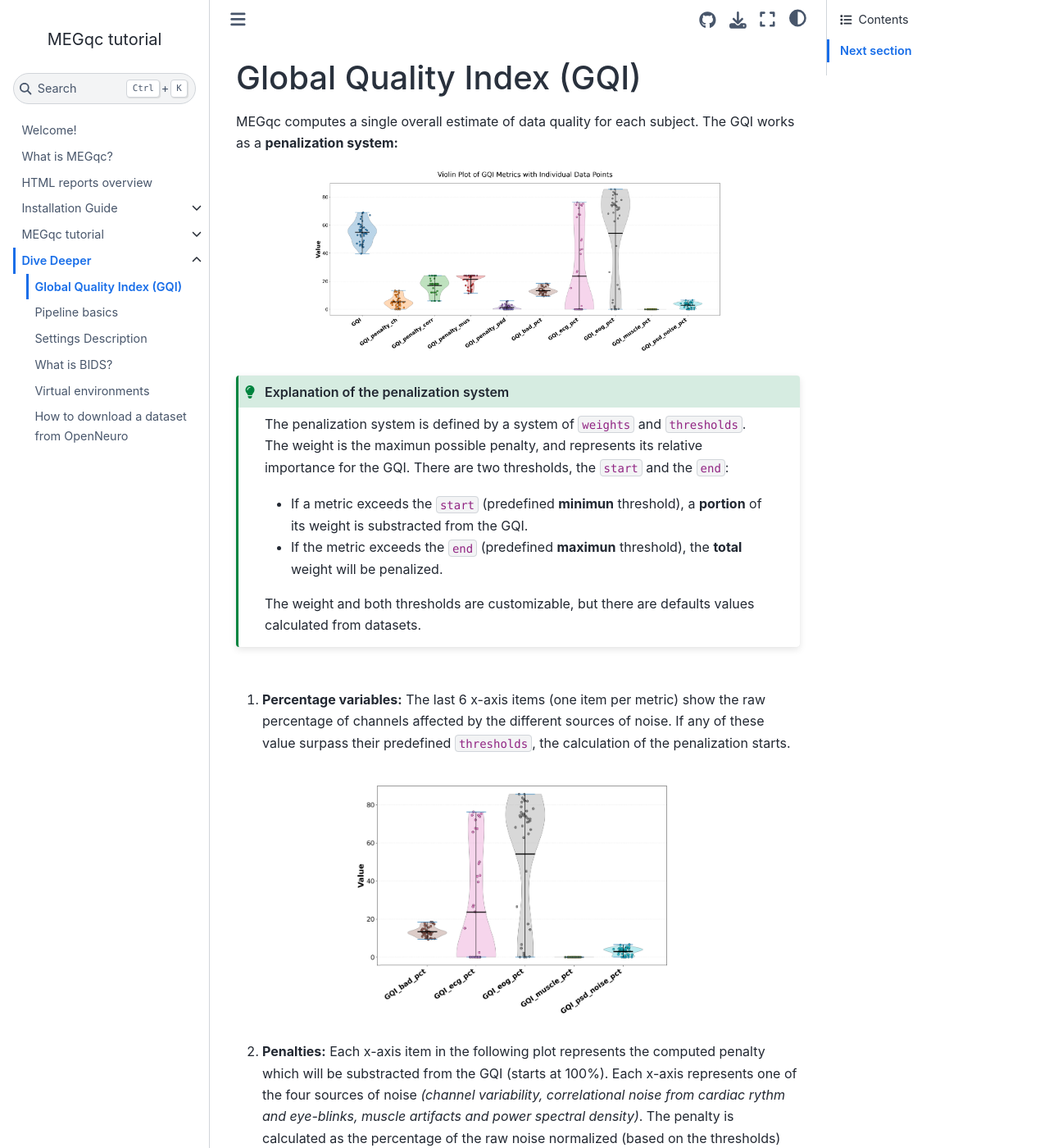
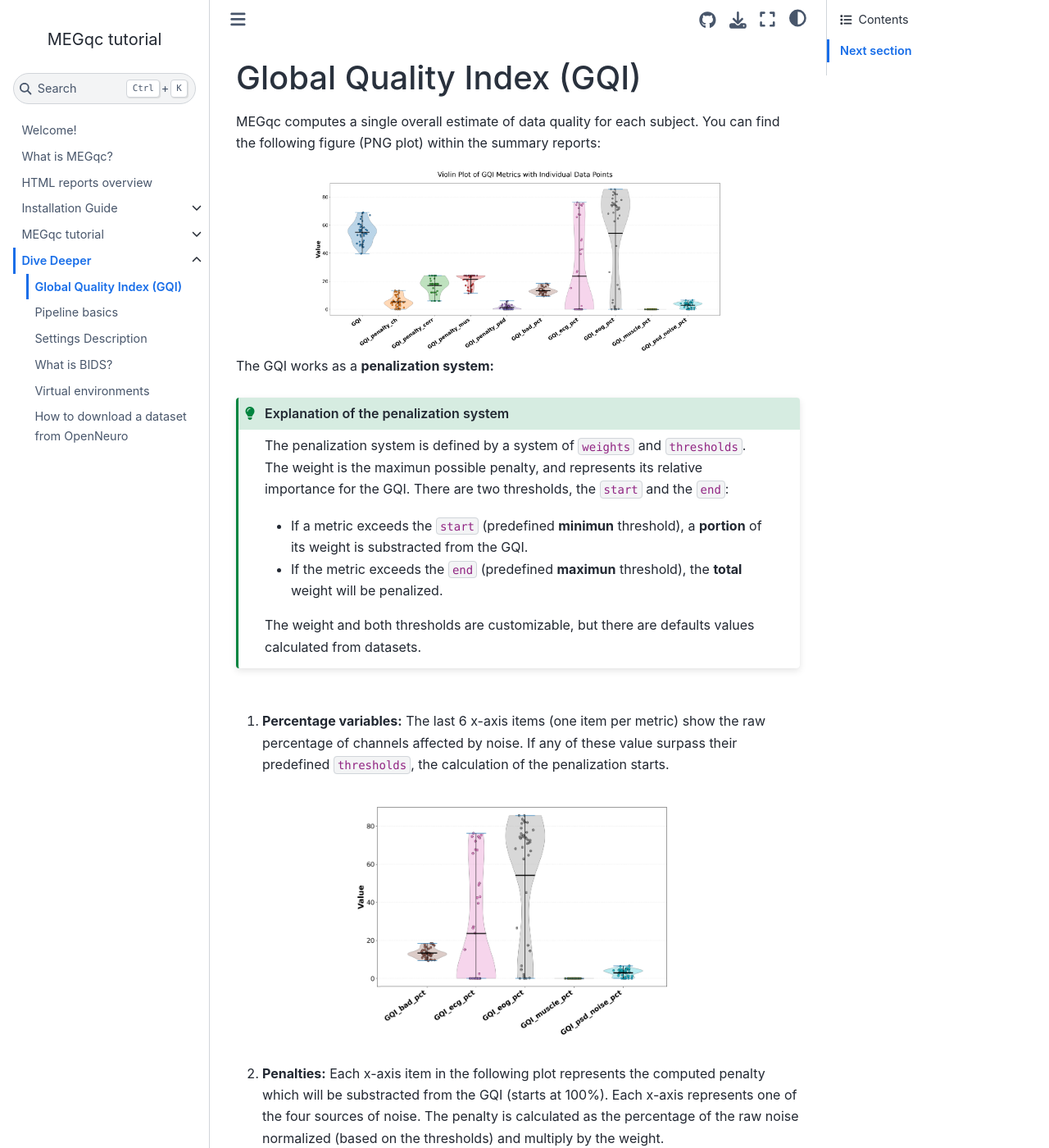
Before and after one commit to ANCPLabOldenburg/megqc_documentation, a Jupyter Book: the page built from extra/gqi.md, in a window 1280 px wide and 1400 px high. Shown: the whole window at 82% size. Built offline with Jupyter Book 1.0.4 settings and Sphinx 7.4.7 and the Sphinx Book theme 1.1.4, drawn with Linux system fonts in a browser that asks for light colours; pages that are not in the unit, such as notebooks, are missing from menus; some of the changed text lies outside the part shown.

Commit message:
Update gqi.md

````diff
--- a/extra/gqi.md
+++ b/extra/gqi.md
@@ -1,11 +1,10 @@
 # Global Quality Index (GQI)
 
-MEGqc computes a single overall estimate of data quality for each subject. The GQI works as a **penalization system:**
-
-
+MEGqc computes a single overall estimate of data quality for each subject. You can find the following figure (PNG plot) within the summary reports:
 
 <img src="../static/gqi/gqi_1.png" alt="gqi" width="500px" align="center">
 
+ The GQI works as a **penalization system:**
 
 ```{admonition} Explanation of the penalization system
 :class: tip
@@ -18,13 +17,13 @@ The weight and both thresholds are customizable, but there are defaults values c
 ```
 <br>
 
-1. **Percentage variables:** The last 6 x-axis items (one item per metric) show the raw percentage of channels affected by the different sources of noise. If any of these value surpass their predefined `thresholds`, the calculation of the penalization starts.
+1. **Percentage variables:** The last 6 x-axis items (one item per metric) show the raw percentage of channels affected by noise. If any of these value surpass their predefined `thresholds`, the calculation of the penalization starts.
 
 <img src="../static/gqi/03.png" alt="gqi-3" width="400px" align="center">
 
 <br>
 
-2. **Penalties:** Each x-axis item in the following plot represents the computed penalty which will be substracted from the GQI (starts at 100%). Each x-axis represents one of the four sources of noise *(channel variability, correlational noise from cardiac rythm and eye-blinks, muscle artifacts and power spectral density)*. The penalty is calculated as the percentage of the raw noise normalized (based on the thresholds) and multiply by the weight.
+2. **Penalties:** Each x-axis item in the following plot represents the computed penalty which will be substracted from the GQI (starts at 100%). Each x-axis represents one of the four sources of noise. The penalty is calculated as the percentage of the raw noise normalized (based on the thresholds) and multiply by the weight.
 
 <img src="../static/gqi/02.png" alt="gqi-2" width="400px" align="center">
 
````
